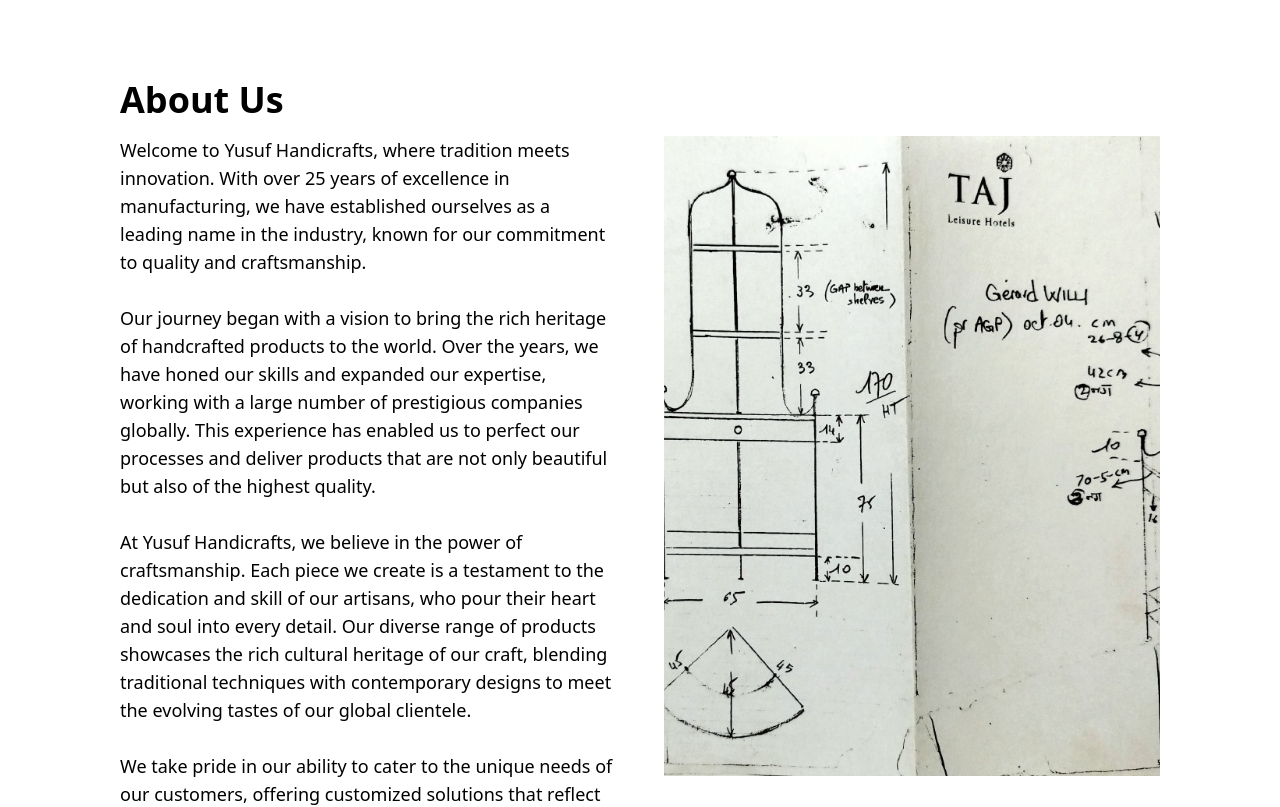
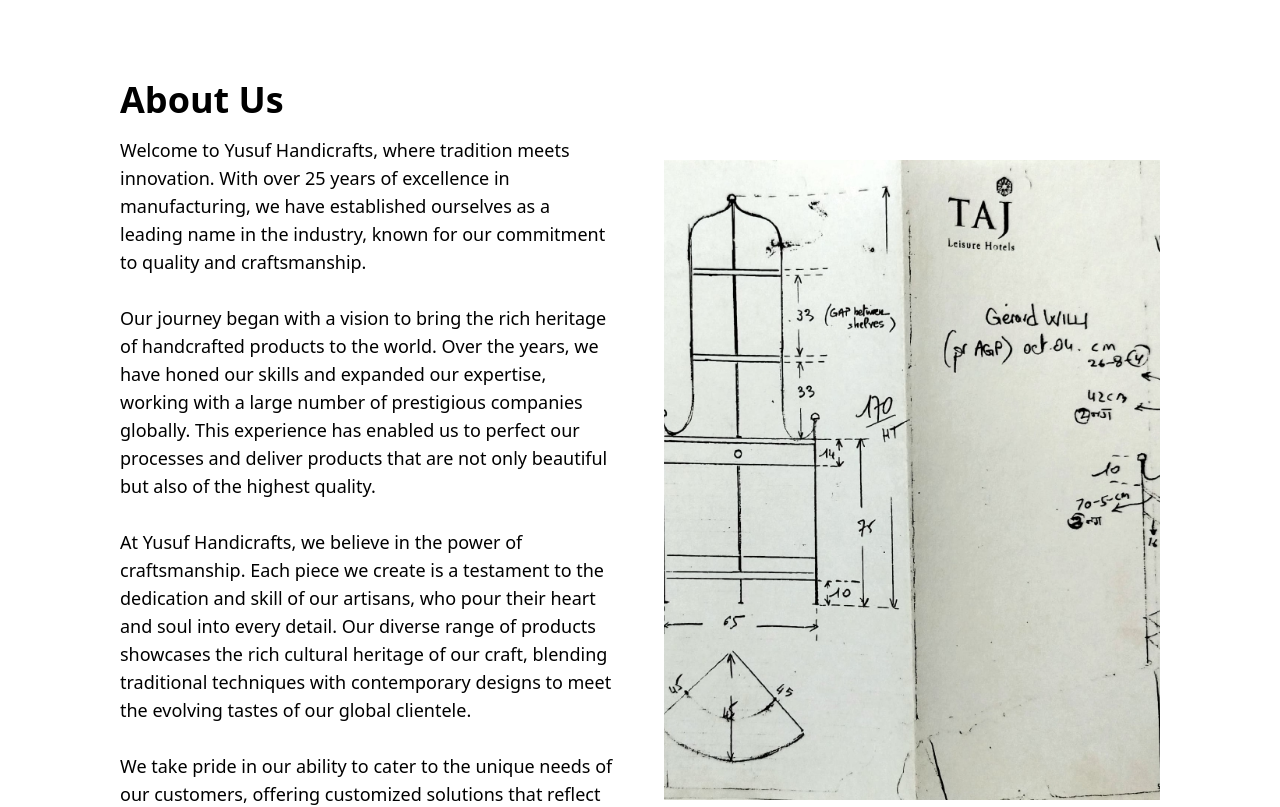
Before and after one commit to code-with-vizz/yusufhandicrafts, a React (Create React App) app: page /about in a window 1280 px wide. Shown: the part 640-1447 px from the top of the page. Built offline with nearby package versions, Linux system fonts and the light colour scheme.

Commit message:
Update About.js

```diff
--- a/src/components/About.js
+++ b/src/components/About.js
@@ -95,7 +95,7 @@ function About() {
     </p>
     <Link to='/rooms' className='py-2 border border-zinc-900 rounded-3xl flex items-center justify-center font-normal mt-6 w-32 md:w-40'>Services</Link>
   </div>
-  <div className='w-full md:w-1/2 lg:w-1/2 lg:h-[80vh] lg:mt-14'>
+  <div className='w-full md:w-1/2 lg:w-1/2 lg:h-[80vh] lg:mt-20'>
     <img src={about4} alt='about44' className='w-full h-auto lg:h-full object-cover' />
   </div>
 </div>
```
